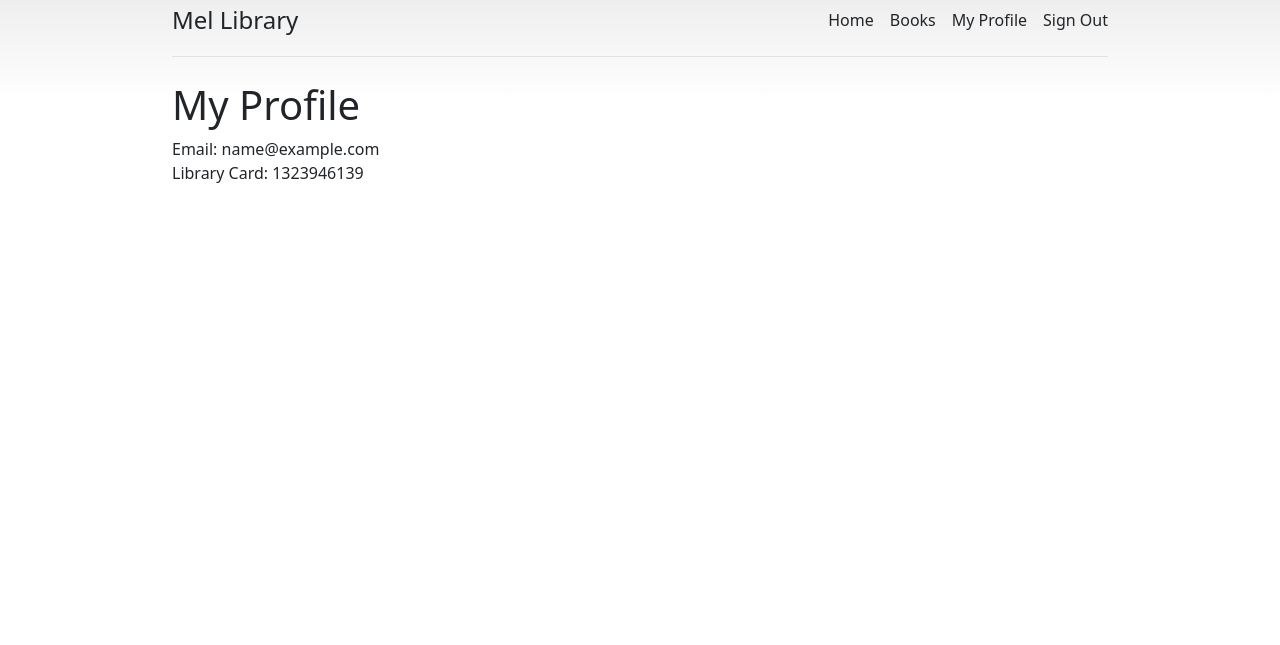
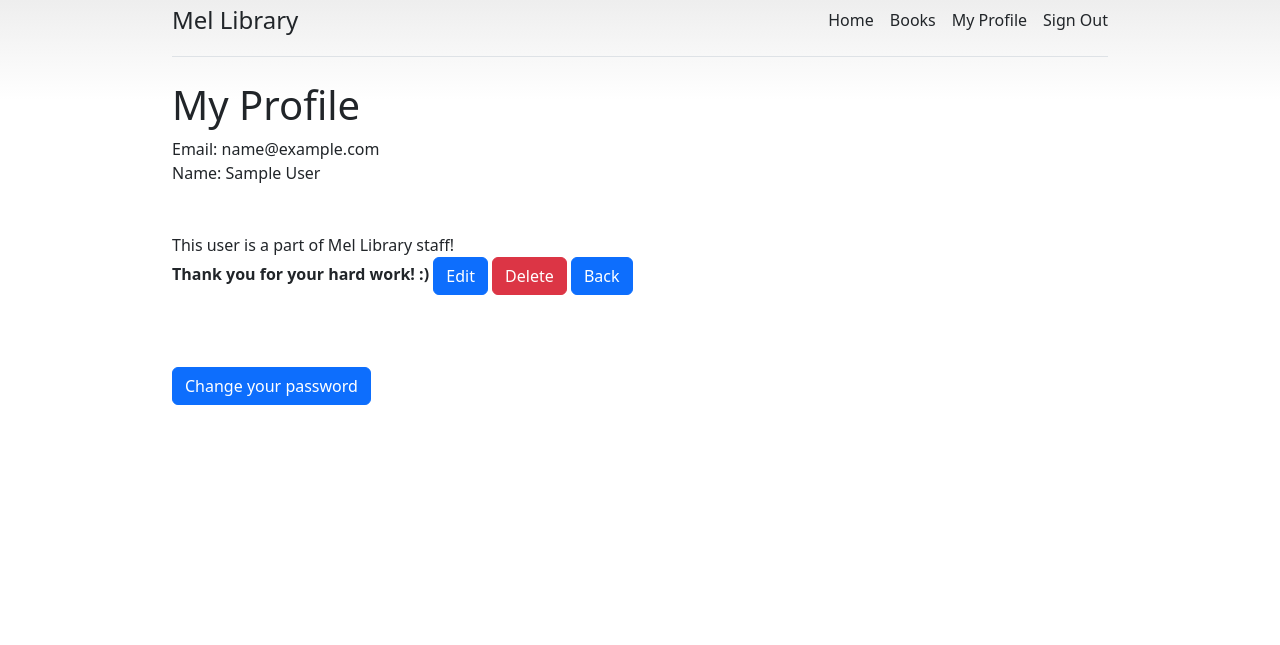
Before and after one commit to mel-kv/library, a Django app: page /profile/1/ in a window 1280 px wide. Shown: the top 645 px of the page. Run offline with Django 4.2, Linux system fonts and the light colour scheme; the visitor is signed in with stand-in values (Sample User, id 1); some libraries are stand-ins or nearby versions.

Commit message:
UsersDetailView Update

```diff
--- a/library/app_users/urls.py
+++ b/library/app_users/urls.py
@@ -9,7 +9,6 @@ urlpatterns = [
     path('signin/', views.SignInView.as_view(), name='sign in'),
     path('signout/', views.SignOutView.as_view(), name='sign out'),
     path("password_change/", views.LPasswordChangeView.as_view(), name="password_change"),
-
     path('<slug:slug>/', include([
 
         path('', views.ProfileDetailsView.as_view(), name='details'),
--- a/library/app_users/views.py
+++ b/library/app_users/views.py
@@ -78,7 +78,7 @@ class ProfileEditView(LoginRequiredMixin, UpdateView):
     model = UserModel
     template_name = 'lusers/edit.html'
     context_object_name = 'user'
-    fields = '__all__'
+    fields = ['email', 'first_name', 'last_name', 'date_of_birth']
 
     def get_success_url(self):
         created_object = self.object
--- a/templates/lusers/details.html
+++ b/templates/lusers/details.html
@@ -1,4 +1,5 @@
 {% extends 'base.html' %}
+{% load bootstrap5 %}
 {% load cloudinary %}
 
 {% block content %}
@@ -7,22 +8,32 @@
     <div>
 
         Email: {{ user.email }}<br>
-        {% if user.fist_name and user.last.name%}
+        {% if user.first_name and user.last_name %}
             Name: {{ user.full_name }}<br>
         {% endif %}
         {% if user.date_of_birth %}
-        Date of Birth: {{ user.date_of_birth }}<br>
-            {% endif %}
-        Library Card: {{ user.library_card_number }}<br>
-{#        {% if user.books_on_hold %}#}
-{#            {{ user.books_on_hold }}#}
-{#        {% endif %}#}
-{#        {% if user.books_checked_out %}#}
-{#            Checked Out Books: {{ user.books_checked_out }}#}
-{#        #}
-{#        {% endif %}#}
+            Date of Birth: {{ user.date_of_birth }}<br>
+        {% endif %}
+        {% if user.library_card is not None %}
+            Library Card: {{ user.library_card_number }}<br>
+        {% endif %}
+        <br>
+        <br>
+        {% if user.is_staff %}
+            This user is a part of Mel Library staff!<br>
+            <strong> Thank you for your hard work! :)</strong>
+        {% endif %}
 
-
+        {% buttons %}
+            <a href="{% url 'users:edit' slug=user.slug %}"><input type="button" value="Edit"
+                                                                   class="btn btn-primary"/></a>
+            <a href="{% url 'users:delete' slug=user.slug %}"><input type="button" value="Delete"
+                                                                     class="btn btn-danger"/></a>
+            <a href="{% url 'index' %}"><input type="button" value="Back"
+                                               class="btn btn-primary"/></a>
+            <br><br><br><br>
+            <a href="{% url 'users:password_change' %}"><input type="button" value="Change your password"
+                                               class="btn btn-primary"/></a>
+        {% endbuttons %}
     </div>
-
 {% endblock %}
```
Also changed, not shown: templates/lusers/list_all.html (deleted).
